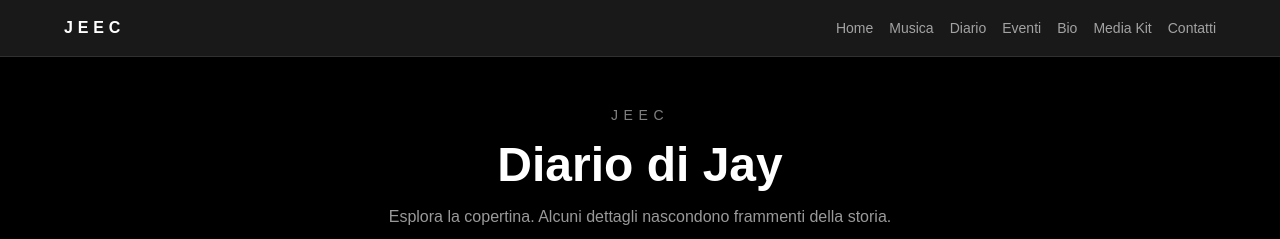
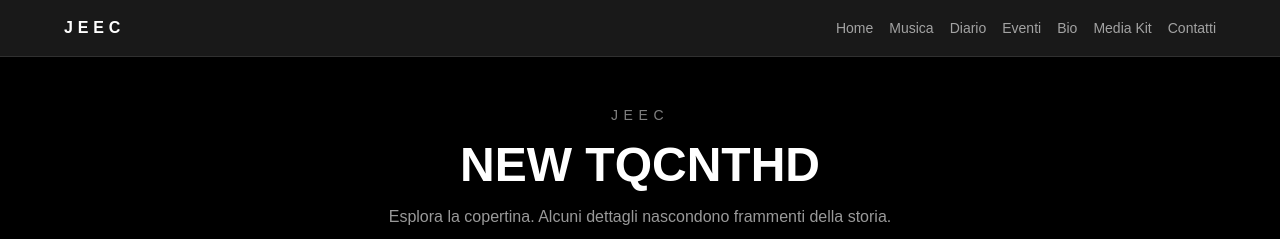
Before and after one commit to jeec-dev/jeec-it, a Next.js app: page / in a window 1280 px wide. Shown: the top 239 px of the page. Built offline with nearby package versions, Linux system fonts and the light colour scheme.

Commit message:
Add album cover image

```diff
--- a/src/app/page.tsx
+++ b/src/app/page.tsx
@@ -8,7 +8,7 @@ export default function HomePage() {
           JEEC
         </p>
 
-        <h1 className="mt-4 text-5xl font-bold">Diario di Jay</h1>
+        <h1 className="mt-4 text-5xl font-bold">NEW TQCNTHD</h1>
 
         <p className="mt-4 text-white/60">
           Esplora la copertina. Alcuni dettagli nascondono frammenti della
--- a/src/components/home/InteractiveCover.tsx
+++ b/src/components/home/InteractiveCover.tsx
@@ -15,8 +15,8 @@ export function InteractiveCover() {
     <section className="relative mx-auto max-w-4xl">
       <div className="relative aspect-square overflow-hidden rounded-2xl bg-neutral-900 shadow-2xl">
         <img
-          src="/images/covers/diario-di-jay.jpg"
-          alt="Copertina Diario di Jay"
+          src="/images/covers/Copertina_NEW_TQCNTHD.PNG"
+          alt="Copertina New Tutto Quello Che Non Ti Ho Detto"
           className="h-full w-full object-cover"
         />
 
```
Also changed, not shown: public/images/covers/diario-di-jay.jpg (deleted), 1 other file (tests, documents, lock files or other folders).
